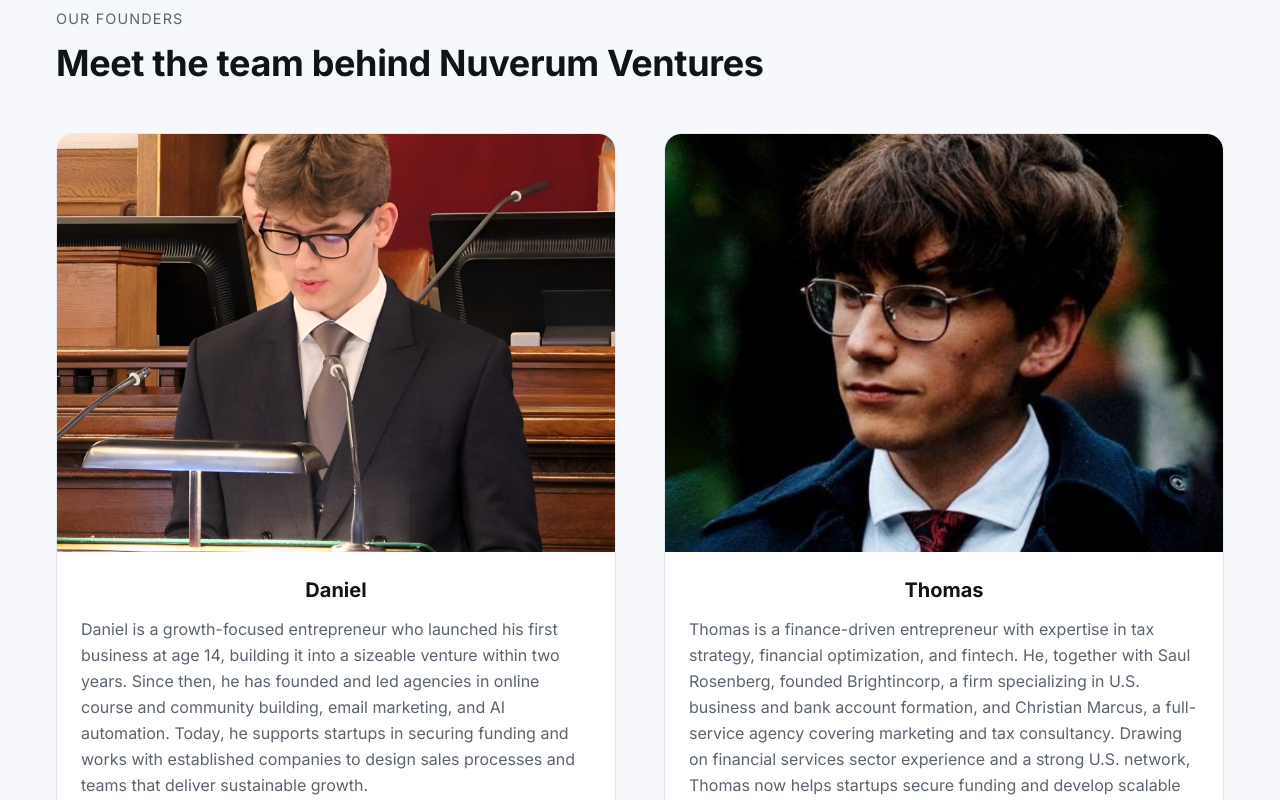
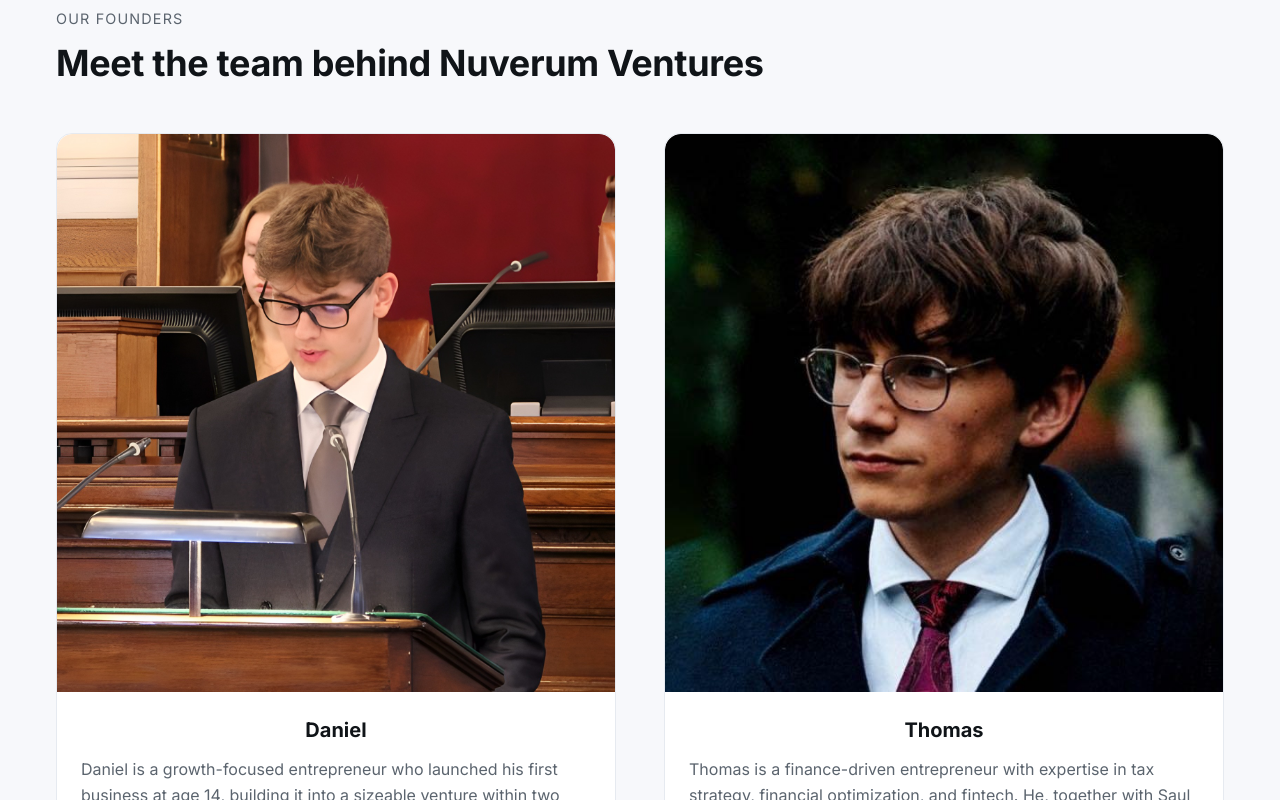
Before and after one commit to penyerang39/nuverum-ventures, a Next.js app: page / in a window 1280 px wide. Shown: the part 1240-2040 px from the top of the page. Built offline with nearby package versions, Linux system fonts and the light colour scheme.

Commit message:
better profiles

```diff
--- a/app/globals.css
+++ b/app/globals.css
@@ -107,8 +107,6 @@ main {
   border-radius: 12px;
 }
 
-.input::placeholder { color: var(--muted); }
-
 .input:focus {
   outline: none;
   box-shadow: 0 0 0 3px color-mix(in oklab, var(--ring), transparent 70%);
--- a/app/layout.tsx
+++ b/app/layout.tsx
@@ -171,7 +171,7 @@ export default function RootLayout({
         <LoadingSplash />
         <Navbar />
         <main className="bg-background">{children}</main>
-        <footer className="section border-t border-white">
+        <footer className="section border-t border-muted">
           <div className="container flex flex-col md:flex-row justify-between items-start gap-4 md:gap-[30px]">
             <p className="text-muted text-italic max-w-[600px]">Legal Disclaimer: We are not a licensed broker, dealer, or financial intermediary. Our role is limited to providing introductory and strategic consulting services. We do not execute, facilitate, or guarantee any transactions. All decisions and actions taken based on our services are at your sole discretion and risk.</p>
             <p className="text-muted text-nowrap">© {new Date().getFullYear()} Nuverum Ventures</p>
--- a/app/page.tsx
+++ b/app/page.tsx
@@ -129,13 +129,14 @@ export default function Home() {
           </div>
           <div className="grid gap-8 grid-cols-1 lg:grid-cols-2 lg:gap-12">
             {/* Daniel */}
-            <div className="card-no-padding text-start p-0 overflow-hidden">
-              <div className="relative w-full aspect-[4/3] rounded-t-2xl overflow-hidden">
+            <div className="card-no-padding text-start overflow-hidden">
+              <div className="relative w-full rounded-t-2xl overflow-hidden">
                 <Image
                   src="/Daniels.jpg"
                   alt="Daniel - Growth-focused entrepreneur"
-                  fill
-                  className="object-cover"
+                  width={400}
+                  height={300}
+                  className="w-full h-auto object-cover"
                 />
               </div>
               <div className="p-6">
@@ -147,13 +148,14 @@ export default function Home() {
             </div>
 
             {/* Thomas */}
-            <div className="card-no-padding text-start p-0 overflow-hidden">
-              <div className="relative w-full aspect-[4/3] rounded-t-2xl overflow-hidden">
+            <div className="card-no-padding text-start overflow-hidden">
+              <div className="relative w-full rounded-t-2xl overflow-hidden">
                 <Image
                   src="/Thomas.jpg"
                   alt="Thomas - Finance-driven entrepreneur"
-                  fill
-                  className="object-cover"
+                  width={400}
+                  height={300}
+                  className="w-full h-auto object-cover"
                 />
               </div>
               <div className="p-6">
```
